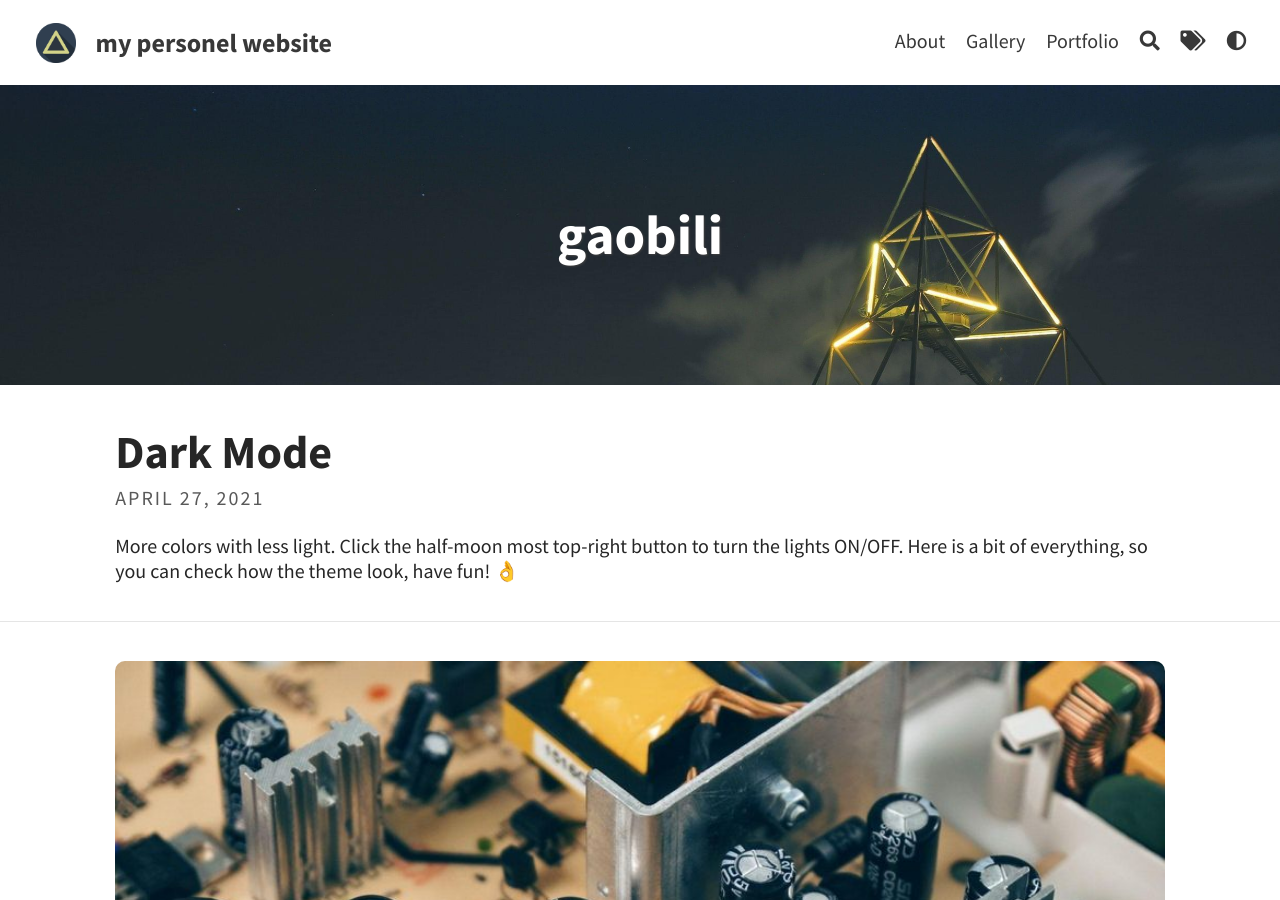
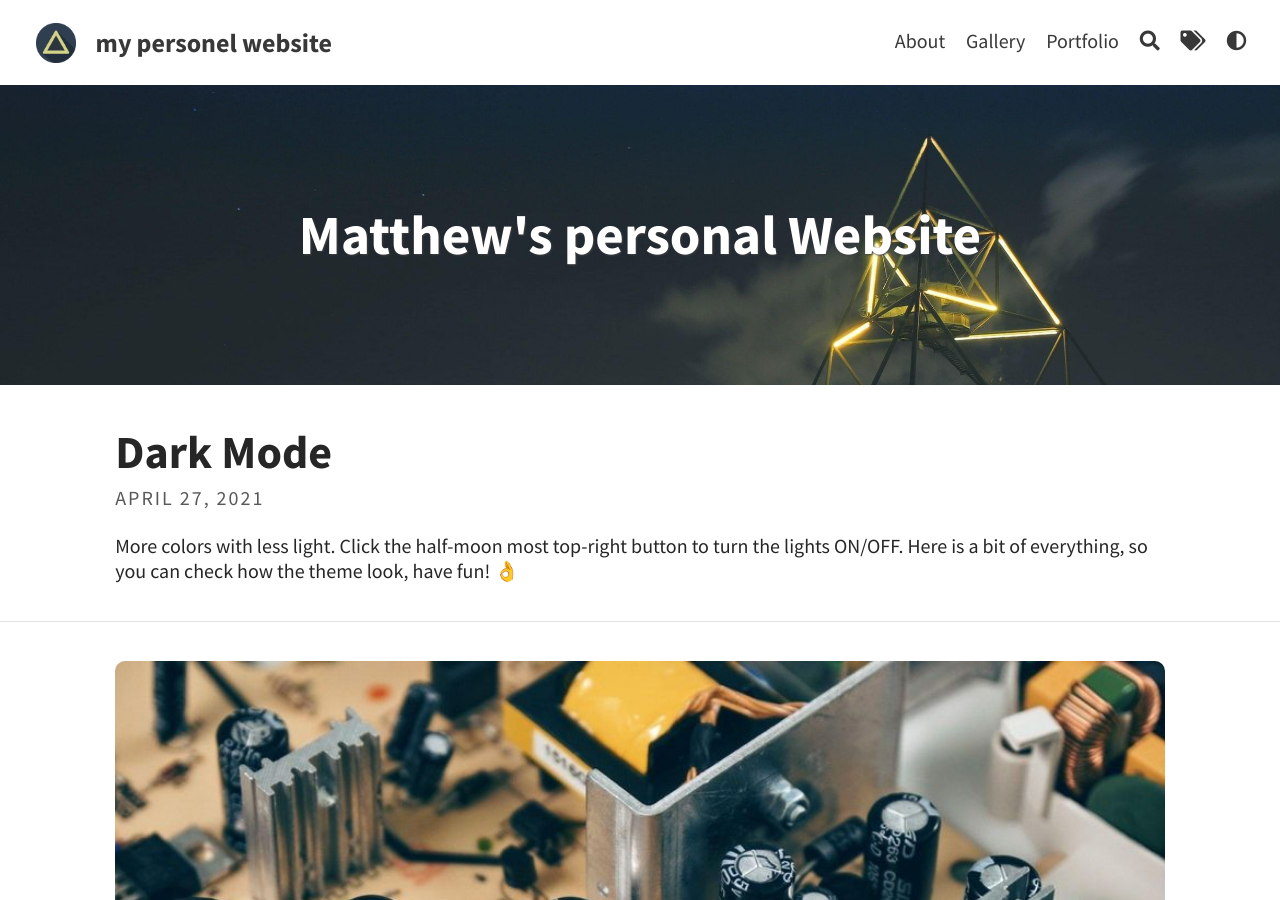
Before and after one commit to superpigpp/superpigpp.github.io, a Jekyll site: the page built from index.html, in a window 1280 px wide and 900 px high. Built offline with Jekyll 4.4.1, drawn with Linux system fonts in a browser that asks for light colours; the list of posts is cut into pages by our own code.

Commit message:
changed text

```diff
--- a/_config.yml
+++ b/_config.yml
@@ -9,7 +9,7 @@ avatar: assets/img/triangle.png                         # Empty for no avatar in
 favicon: assets/favicon.ico                             # Icon displayed in the tab
 
 # Header and footer text
-header_text: "gaobili"      #Change <code>header_text</code> in <code>_config.yml</code>  # Change Blog header text
+header_text: "Matthew's personal Website"      #Change <code>header_text</code> in <code>_config.yml</code>  # Change Blog header text
 header_feature_image: assets/img/header/triangular.jpeg
 header_feature_image_responsive: true
 footer_text: >
```
